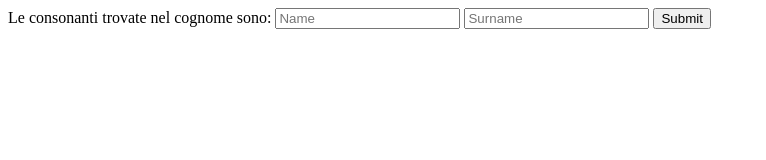
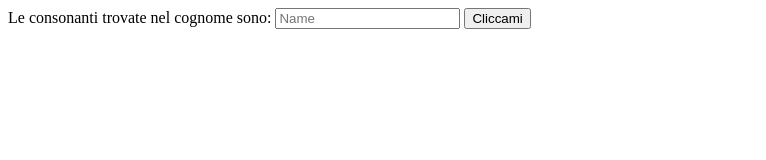
Before and after one commit to niccolo-fato/Homeworks, a plain HTML site: page Web/project1/index.html in a window 1280 px wide. Shown: the whole page, without its empty margins (0-766 px from the left). Drawn offline with Linux system fonts and the light colour scheme.

Commit message:
Update index.html

```diff
--- a/Web/project1/index.html
+++ b/Web/project1/index.html
@@ -2,12 +2,10 @@
 <html>
 <head>
     <title>Vocali</title>
-    <link rel="stylesheet" href="style.css">
     <script src="../../Web/project1/script.js"></script>
 </head>
 <body>
         <input type="text" id="inputName" placeholder="Name">
-        <input type="text" id="inputSurname" placeholder="Surname">
-        <button onclick="Consonants()">Submit</button>
+        <button onclick="Consonants()">Cliccami</button>
 </body>
 </html>
```
